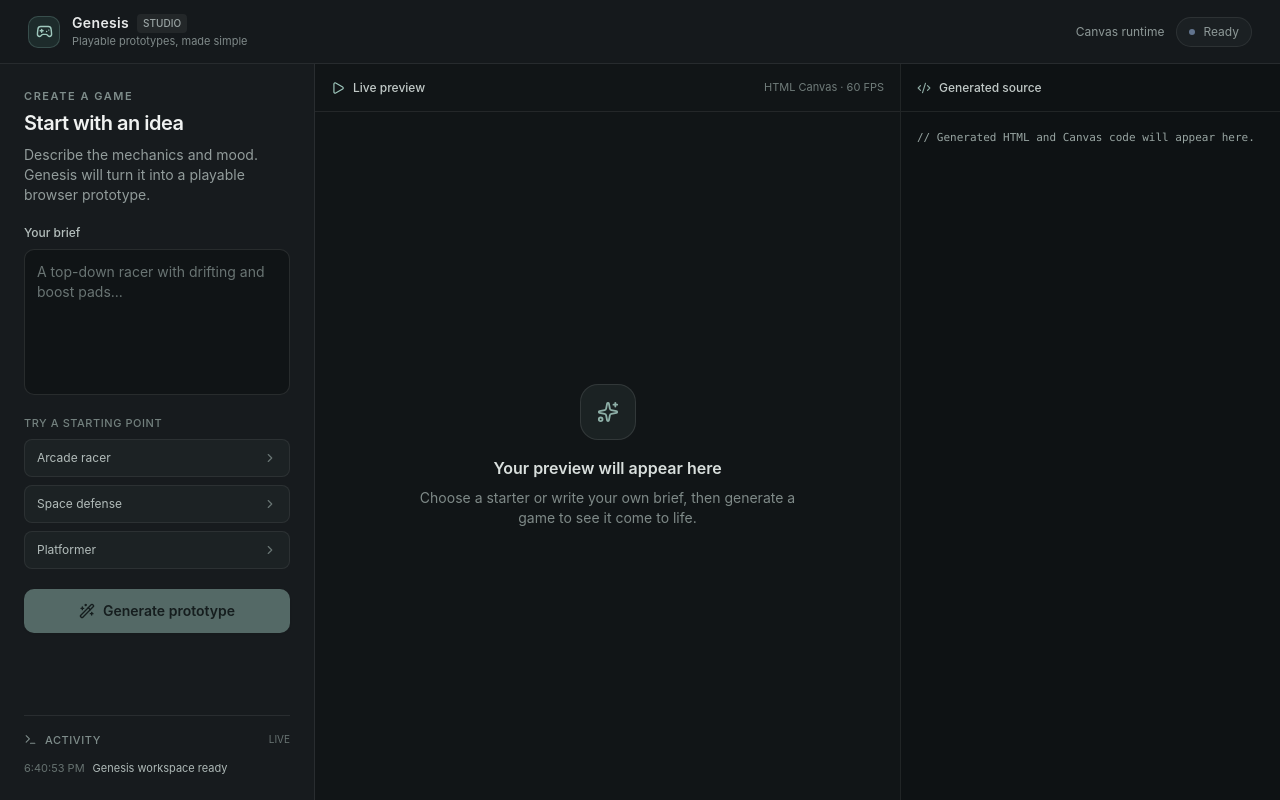
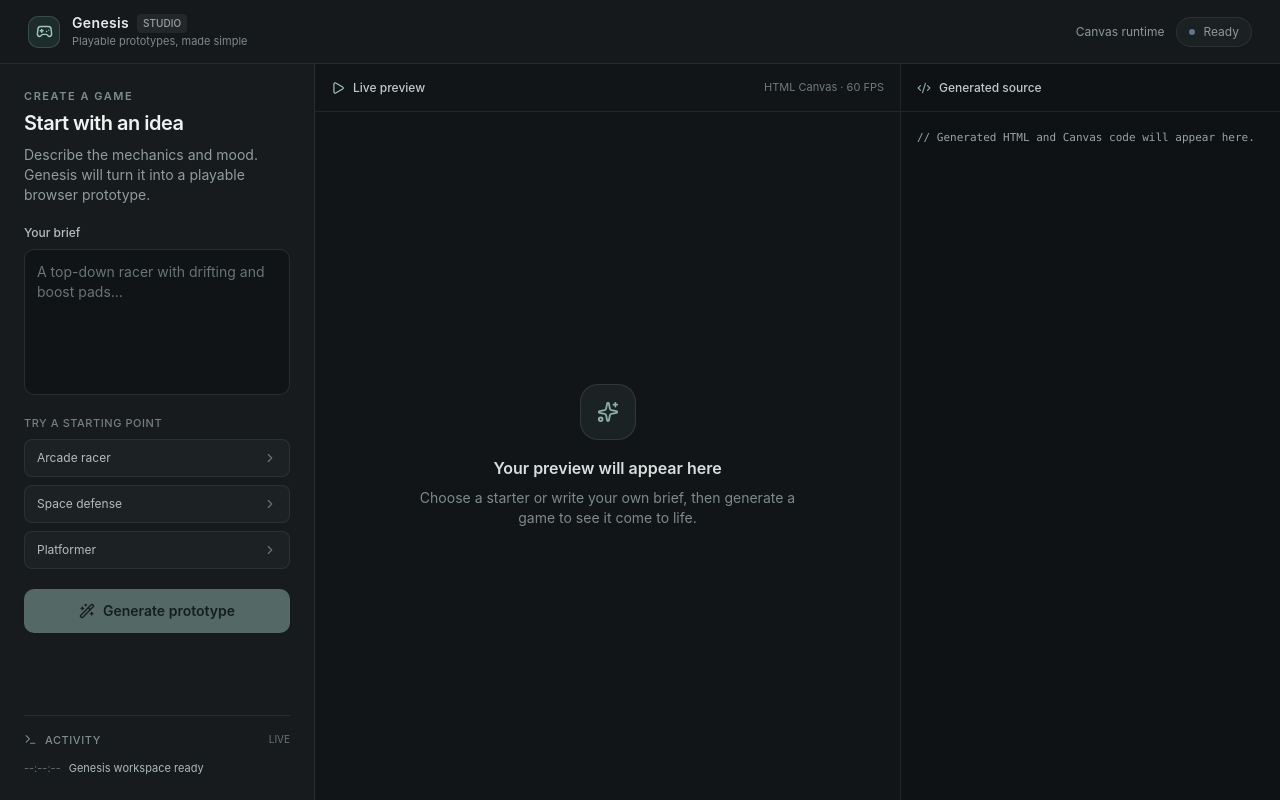
Before and after one commit to Ambhrin/genesisBGKV, a Next.js app: page / in a window 1280 px wide. Built offline with nearby package versions, Linux system fonts and the light colour scheme.

Commit message:
Fix hydration mismatch in activity log

```diff
--- a/components/game-ide.tsx
+++ b/components/game-ide.tsx
@@ -28,7 +28,7 @@ export function GameIde() {
   const [gameHtml, setGameHtml] = useState('')
   const [copied, setCopied] = useState(false)
   const [logs, setLogs] = useState<LogEntry[]>([
-    [new Date().toLocaleTimeString(), 'info', 'Genesis workspace ready'],
+    ['--:--:--', 'info', 'Genesis workspace ready'],
   ])
   const [status, setStatus] = useState<'idle' | 'generating' | 'running' | 'healing'>('idle')
   const iframeRef = useRef<HTMLIFrameElement>(null)
```
